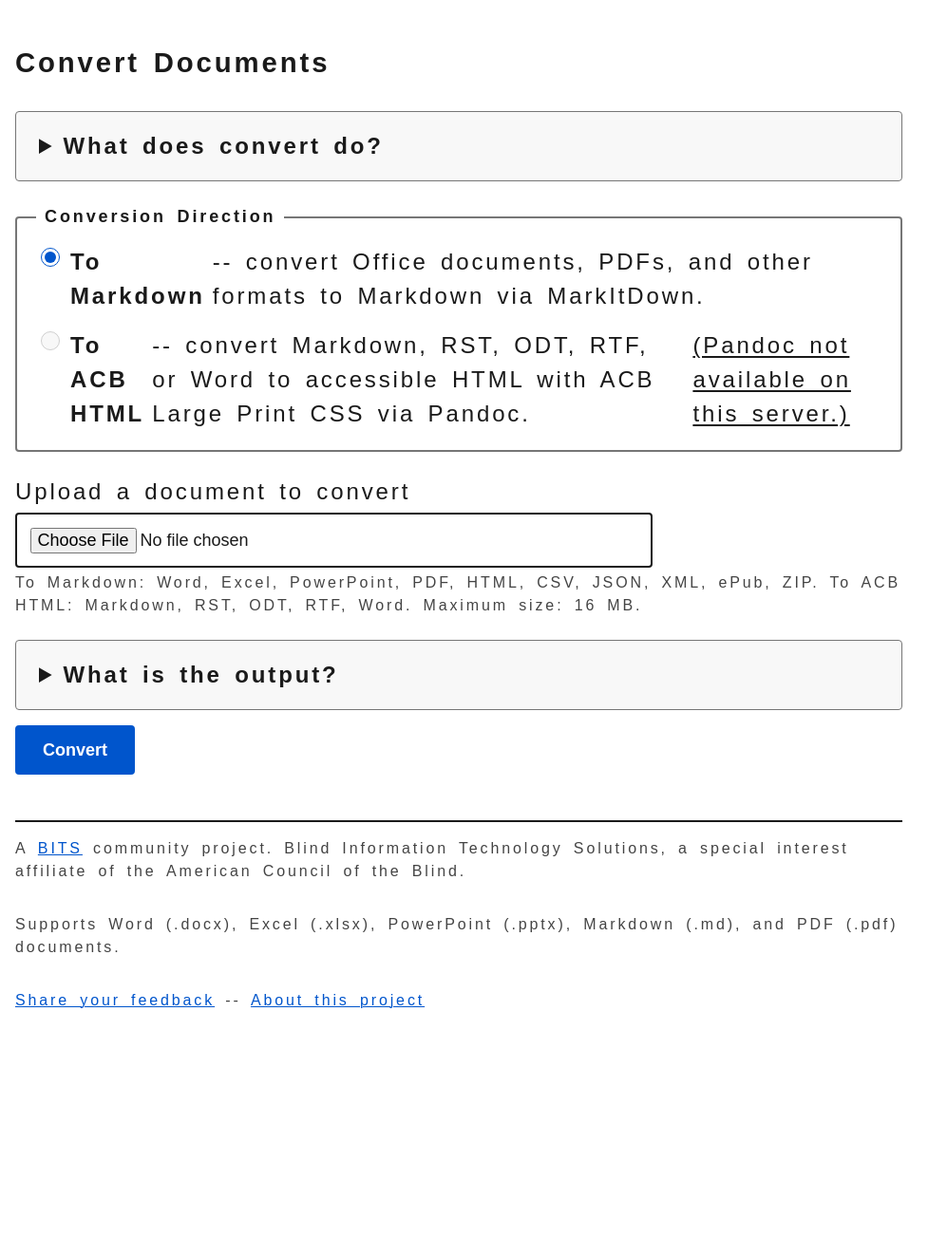
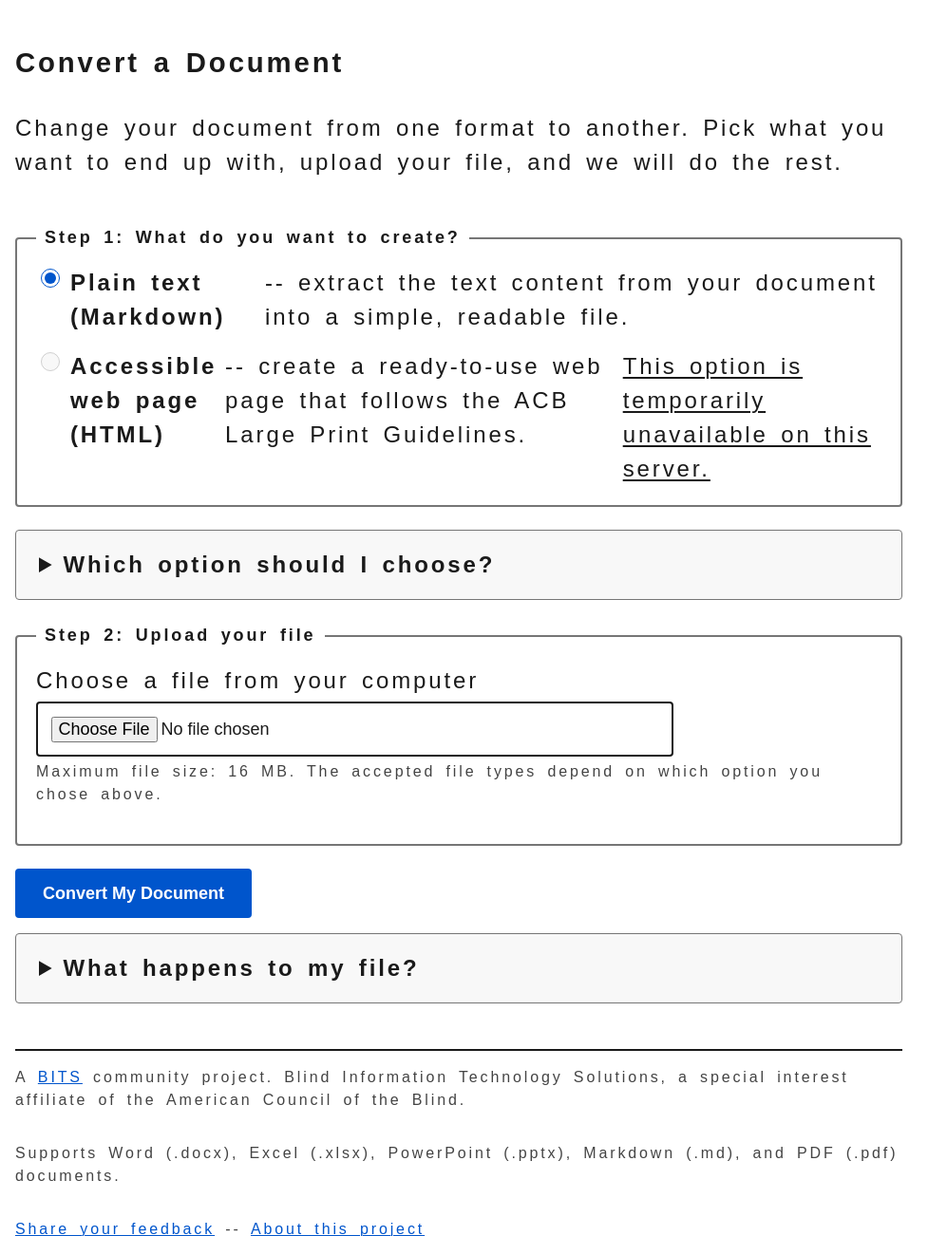
Before and after one commit to accesswatch/acb-large-print-toolkit, a Python web app: template web/src/acb_large_print_web/templates/convert_form.html in a window 1280 px wide. Shown: the part 118-1420 px from the top of the page at 95% size, without its empty margins (0-997 px from the left). Before the commit the page ends 1180 px from the top, so only its background shows below. Run offline with Jinja, Linux system fonts and the light colour scheme; the template is opened without the code that fills it, so the values that code supplies are empty.

Commit message:
docs: rewrite convert page with plain-language help and step-by-step flow
- Replace jargon (MarkItDown, Pandoc, RST, ODT) with plain descriptions
- Add 'Which option should I choose?' expandable guide with use cases
- Step 1/Step 2 fieldset labels to guide users through the form
- Explain difference between Export and Convert pages
- Add privacy note (file deleted immediately after conversion)
- Update index card text to match friendly tone

```diff
--- a/web/src/acb_large_print_web/templates/convert_form.html
+++ b/web/src/acb_large_print_web/templates/convert_form.html
@@ -1,19 +1,10 @@
 {% extends "base.html" %}
 
-{% block title %}Convert Documents{% endblock %}
-{% block heading %}Convert Documents{% endblock %}
+{% block title %}Convert a Document{% endblock %}
+{% block heading %}Convert a Document{% endblock %}
 
 {% block content %}
-<details class="help-accordion">
-  <summary>What does convert do?</summary>
-  <p>Two conversion directions are available:</p>
-  <dl>
-    <dt><strong>To Markdown</strong> (via <a href="https://github.com/microsoft/markitdown">Microsoft MarkItDown</a>)</dt>
-    <dd>Transforms Office documents and PDFs into clean Markdown text. Useful for text analysis, LLM pipelines, or creating accessible Markdown versions. Supports: Word (.docx), Excel (.xlsx), PowerPoint (.pptx), PDF (.pdf), HTML (.html), CSV (.csv), JSON (.json), XML (.xml), ePub (.epub), and ZIP (.zip).</dd>
-    <dt><strong>To ACB HTML</strong> (via <a href="https://pandoc.org/">Pandoc</a>)</dt>
-    <dd>Converts text documents into standalone, accessible HTML with embedded ACB Large Print CSS. Output is ready for web hosting, email, or CMS embedding. Supports: Markdown (.md), reStructuredText (.rst), OpenDocument (.odt), Rich Text (.rtf), and Word (.docx).</dd>
-  </dl>
-</details>
+<p>Change your document from one format to another. Pick what you want to end up with, upload your file, and we will do the rest.</p>
 
 {% if error %}
 <div class="error-box" role="alert">
@@ -25,38 +16,65 @@
   <input type="hidden" name="csrf_token" value="{{ csrf_token() }}">
 
   <fieldset>
-    <legend>Conversion Direction</legend>
+    <legend>Step 1: What do you want to create?</legend>
+
     <div class="radio-group">
       <label>
         <input type="radio" name="direction" value="to-markdown" checked>
-        <strong>To Markdown</strong> -- convert Office documents, PDFs, and other formats to Markdown via MarkItDown.
+        <strong>Plain text (Markdown)</strong> -- extract the text content from your document into a simple, readable file.
       </label>
+
       <label>
         <input type="radio" name="direction" value="to-html"{% if not pandoc_installed %} disabled{% endif %}>
-        <strong>To ACB HTML</strong> -- convert Markdown, RST, ODT, RTF, or Word to accessible HTML with ACB Large Print CSS via Pandoc.
-        {% if not pandoc_installed %}<em>(Pandoc not available on this server.)</em>{% endif %}
+        <strong>Accessible web page (HTML)</strong> -- create a ready-to-use web page that follows the ACB Large Print Guidelines.
+        {% if not pandoc_installed %}<br><em>This option is temporarily unavailable on this server.</em>{% endif %}
       </label>
     </div>
   </fieldset>
 
-  <div class="form-group">
-    <label for="document">Upload a document to convert</label>
-    <input type="file" id="document" name="document" accept="{{ all_accept }}"
-           aria-describedby="file-help"
-           {% if error %}aria-invalid="true"{% endif %}>
-    <p id="file-help" class="help-text">To Markdown: Word, Excel, PowerPoint, PDF, HTML, CSV, JSON, XML, ePub, ZIP. To ACB HTML: Markdown, RST, ODT, RTF, Word. Maximum size: 16 MB.</p>
-  </div>
+  <details class="help-accordion">
+    <summary>Which option should I choose?</summary>
 
-  <details class="help-accordion">
-    <summary>What is the output?</summary>
-    <dl>
-      <dt>To Markdown</dt>
-      <dd>A <code>.md</code> file preserving the document's structure -- headings, lists, tables, and links -- as plain text with minimal markup. Images are not extracted; their alt text or captions are preserved where available.</dd>
-      <dt>To ACB HTML</dt>
-      <dd>A standalone <code>.html</code> file with embedded ACB Large Print CSS (Arial, 18pt body, 22pt headings, flush left, proper spacing, WCAG 2.2 contrast). Ready to open in any browser or paste into a CMS.</dd>
-    </dl>
+    <h3>Choose "Plain text" when you want to:</h3>
+    <ul>
+      <li>Pull the text out of a Word, Excel, PowerPoint, or PDF file</li>
+      <li>Get a simple version you can read, search, or copy-paste</li>
+      <li>Feed a document into an AI tool or text analysis pipeline</li>
+      <li>Create a starting point for writing accessible Markdown documentation</li>
+    </ul>
+    <p><strong>Accepts:</strong> Word, Excel, PowerPoint, PDF, HTML, CSV, JSON, XML, ePub, and ZIP files.</p>
+    <p><strong>You get back:</strong> a <code>.md</code> (Markdown) file -- plain text with simple formatting marks for headings, lists, and links. Opens in any text editor.</p>
+
+    <h3>Choose "Accessible web page" when you want to:</h3>
+    <ul>
+      <li>Turn a Markdown or text document into a web page people can read in a browser</li>
+      <li>Create an HTML version that already meets ACB Large Print and WCAG accessibility standards</li>
+      <li>Get a file you can upload to a website, email as an attachment, or paste into a CMS like WordPress</li>
+      <li>Publish meeting minutes, agendas, reports, or other documents online in an accessible format</li>
+    </ul>
+    <p><strong>Accepts:</strong> Markdown (.md), Word (.docx), reStructuredText (.rst), OpenDocument (.odt), and Rich Text (.rtf) files.</p>
+    <p><strong>You get back:</strong> a standalone <code>.html</code> web page with accessibility formatting already built in -- Arial font, large text, proper spacing, high contrast, and all the other ACB requirements. Just open it in a browser or upload it to your website.</p>
+
+    <h3>What is the difference between "Export to HTML" and this page?</h3>
+    <p><strong>Export</strong> (in the main menu) is specifically for Word documents and gives you extra options like CMS fragments for pasting into WordPress. <strong>This page</strong> handles a wider range of input formats and always produces a complete, standalone web page with all the accessibility CSS included.</p>
   </details>
 
-  <button type="submit" class="btn-primary">Convert</button>
+  <fieldset>
+    <legend>Step 2: Upload your file</legend>
+    <div class="form-group">
+      <label for="document">Choose a file from your computer</label>
+      <input type="file" id="document" name="document" accept="{{ all_accept }}"
+             aria-describedby="file-help"
+             {% if error %}aria-invalid="true"{% endif %}>
+      <p id="file-help" class="help-text">Maximum file size: 16 MB. The accepted file types depend on which option you chose above.</p>
+    </div>
+  </fieldset>
+
+  <button type="submit" class="btn-primary">Convert My Document</button>
 </form>
+
+<details class="help-accordion">
+  <summary>What happens to my file?</summary>
+  <p>Your document is converted on the server and the result is sent back to you immediately as a download. Your original file is deleted from the server right after. We do not store, read, or share your documents.</p>
+</details>
 {% endblock %}
--- a/web/src/acb_large_print_web/templates/index.html
+++ b/web/src/acb_large_print_web/templates/index.html
@@ -63,15 +63,15 @@
     </div>
 
     <div class="card card-convert">
-      <h3><a href="{{ url_for('convert.convert_form') }}">Convert Documents</a></h3>
-      <p>Two-way conversion: transform documents into clean Markdown text via MarkItDown, or convert Markdown, RST, ODT, and RTF into standalone ACB-compliant HTML via Pandoc.</p>
+      <h3><a href="{{ url_for('convert.convert_form') }}">Convert a Document</a></h3>
+      <p>Two options: extract the text from any Office document or PDF into a simple readable file, or turn a Markdown or text document into an accessible web page that follows ACB Large Print Guidelines.</p>
       <ul class="card-formats">
         <li class="format-tag format-docx">Word</li>
         <li class="format-tag format-xlsx">Excel</li>
         <li class="format-tag format-pptx">PowerPoint</li>
         <li class="format-tag format-pdf">PDF</li>
         <li class="format-tag format-md">Markdown</li>
-        <li class="format-tag format-misc">RST, ODT, RTF, HTML, CSV, JSON</li>
+        <li class="format-tag format-misc">and more</li>
       </ul>
     </div>
   </div>
```
